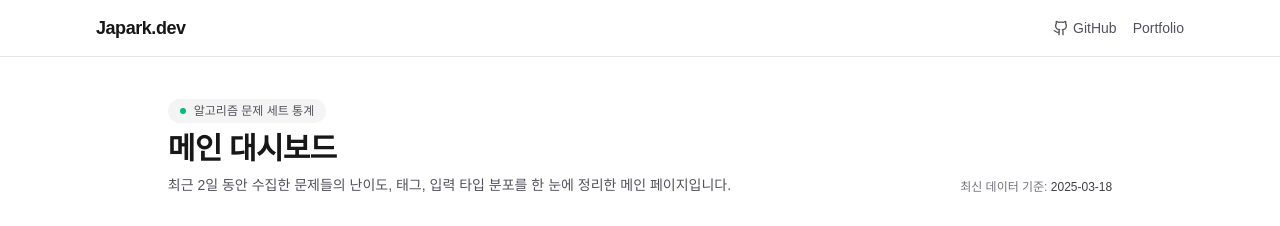
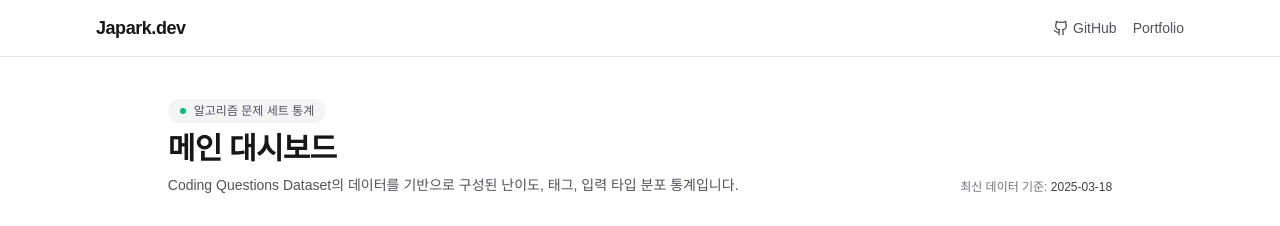
Before and after one commit to JangHwanPark/final-project-data-analysis, a Next.js app in the folder front/: page / in a window 1280 px wide. Shown: the top 226 px of the page. Built offline with nearby package versions, Linux system fonts and the light colour scheme.

Commit message:
:recycle: refactor(main): 상수값 변경(MAIN_DASHBOARD)

```diff
--- a/front/src/view/main/main-page.tsx
+++ b/front/src/view/main/main-page.tsx
@@ -17,7 +17,7 @@ type Props = {
 };
 
 export function MainPage({ stats }: Props) {
-  const { overview, difficultyDistribution } = stats;
+  const { overview } = stats;
   const latest = format(new Date(overview.latestCreatedAt), 'yyyy-MM-dd');
   const difficultyVM = buildDifficultyChartVM(stats);
   const trendVM = buildTrendChartVM(stats);
@@ -30,7 +30,7 @@ export function MainPage({ stats }: Props) {
       <MainHeader
         badgeText={MAIN_DASHBOARD.BADGE_TEXT}
         title={MAIN_DASHBOARD.TITLE}
-        description={MAIN_DASHBOARD.DESCRIPTION(overview.daysSpan)}
+        description={MAIN_DASHBOARD.DESCRIPTION}
         metaLabel={MAIN_DASHBOARD.META_LABEL}
         metaValue={latest}
       />
--- a/front/src/view/main/main.constants.ts
+++ b/front/src/view/main/main.constants.ts
@@ -1,7 +1,6 @@
 export const MAIN_DASHBOARD = {
   BADGE_TEXT: '알고리즘 문제 세트 통계',
   TITLE: '메인 대시보드',
-  DESCRIPTION: (days: number) =>
-    `최근 ${days}일 동안 수집한 문제들의 난이도, 태그, 입력 타입 분포를 한 눈에 정리한 메인 페이지입니다.`,
+  DESCRIPTION: 'Coding Questions Dataset의 데이터를 기반으로 구성된 난이도, 태그, 입력 타입 분포 통계입니다.',
   META_LABEL: '최신 데이터 기준:',
 } as const;
```
